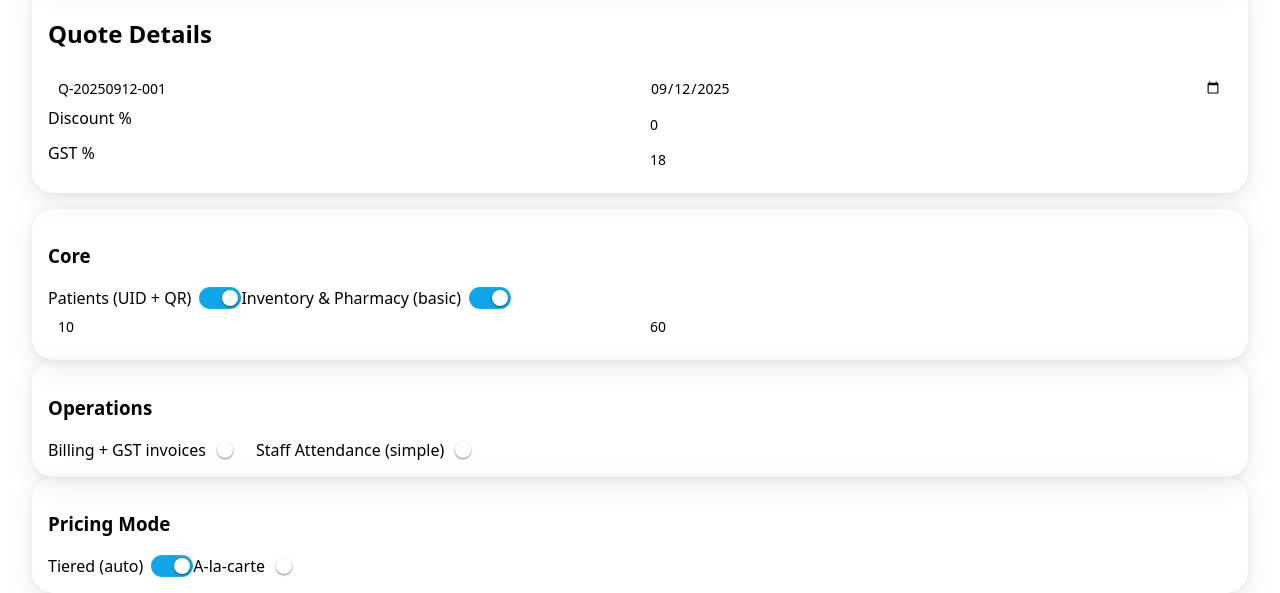
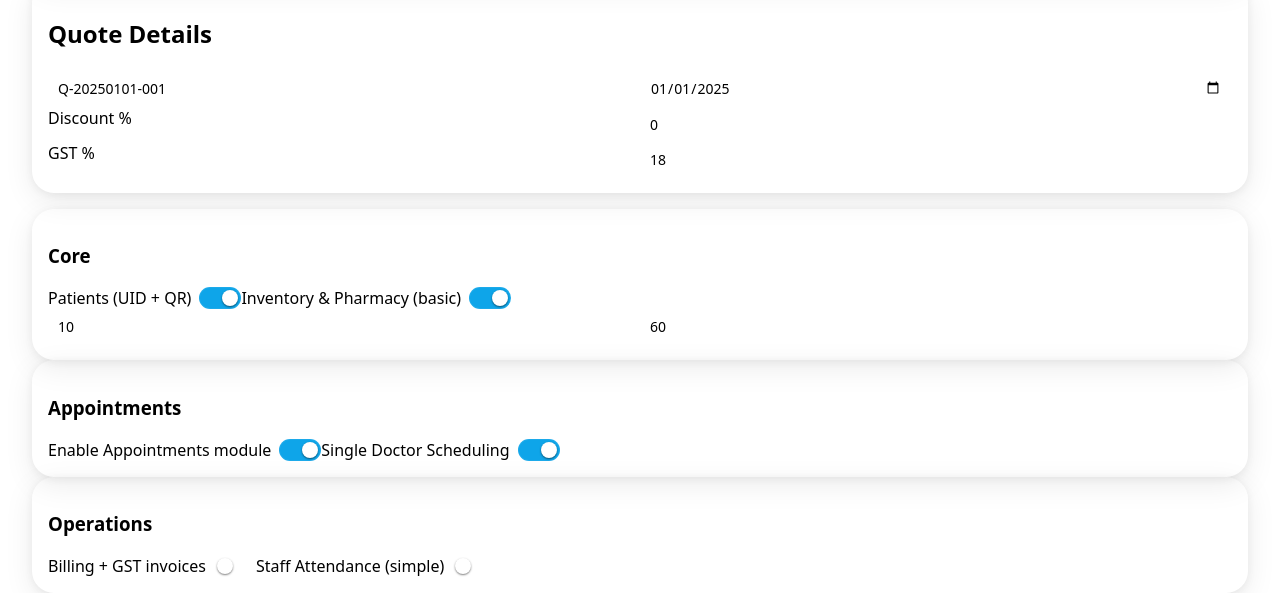
Before and after one commit to warangalonepoint/hospital-erp-configurator, a Next.js app in the folder hospitalerp/: page /configurator in a window 1280 px wide. Shown: the part 359-952 px from the top of the page. Built offline with nearby package versions, Linux system fonts and the light colour scheme.

Commit message:
Update FeatureConfigurator.tsx

```diff
--- a/hospitalerp/components/FeatureConfigurator.tsx
+++ b/hospitalerp/components/FeatureConfigurator.tsx
@@ -1,13 +1,12 @@
 "use client";
 
 import React, { useEffect, useMemo, useRef, useState } from "react";
+import ThemeToggle from "./ThemeToggle";
 
-/* ---------- Client-only number formatter to avoid hydration mismatch ---------- */
+/* ---------- Hydration-safe formatter ---------- */
 function PriceCell({ value }: { value: number }) {
   const [formatted, setFormatted] = useState<string>("");
-  useEffect(() => {
-    setFormatted(value.toLocaleString("en-IN"));
-  }, [value]);
+  useEffect(() => setFormatted(value.toLocaleString("en-IN")), [value]);
   return <span suppressHydrationWarning>{formatted || value}</span>;
 }
 
@@ -17,8 +16,7 @@ type PatientsCfg = { enabled: boolean };
 type InventoryCfg = { enabled: boolean; lowStockThreshold: number; nearExpiryDays: number };
 type BillingCfg = { enabled: boolean; gstPercent: number };
 type StaffCfg = { attendanceSimple: boolean };
-type AppointmentsCfg = { singleDoctor: boolean };
-
+type AppointmentsCfg = { enabled: boolean; singleDoctor: boolean };
 type Config = {
   branding: Branding;
   patients: PatientsCfg;
@@ -30,14 +28,14 @@ type Config = {
   pricingMode: "tiered" | "custom";
 };
 
-/* ---------- Defaults (keep in sync with shell) ---------- */
+/* ---------- Defaults (sync with shell) ---------- */
 const DEFAULT_CONFIG: Config = {
   branding: { clinicName: "Clinic", primaryColor: "#0ea5e9" },
   patients: { enabled: true },
   inventory: { enabled: true, lowStockThreshold: 10, nearExpiryDays: 60 },
   billing: { enabled: false, gstPercent: 18 },
   staff: { attendanceSimple: false },
-  appointments: { singleDoctor: true },
+  appointments: { enabled: true, singleDoctor: true },
   quote: { number: "Q-20250101-001", date: "2025-01-01", discountPct: 0 },
   pricingMode: "tiered",
 };
@@ -51,9 +49,7 @@ function deepMerge<T>(base: T, patch: Partial<T>): T {
   }
   return out as T;
 }
-function b64(json: any) {
-  return encodeURIComponent(btoa(typeof json === "string" ? json : JSON.stringify(json)));
-}
+const b64 = (json: any) => encodeURIComponent(btoa(typeof json === "string" ? json : JSON.stringify(json)));
 function useStableNowISO() {
   const ref = useRef<string>();
   if (!ref.current) ref.current = new Date().toISOString();
@@ -63,10 +59,9 @@ function useStableQuoteNumber(prefix = "Q") {
   const ref = useRef<string>();
   if (!ref.current) {
     const d = new Date();
-    const y = d.getFullYear();
-    const m = String(d.getMonth() + 1).padStart(2, "0");
-    const dd = String(d.getDate()).padStart(2, "0");
-    ref.current = `${prefix}-${y}${m}${dd}-001`;
+    ref.current = `${prefix}-${d.getFullYear()}${String(d.getMonth() + 1).padStart(2, "0")}${String(
+      d.getDate()
+    ).padStart(2, "0")}-001`;
   }
   return ref.current;
 }
@@ -76,21 +71,16 @@ export default function FeatureConfigurator() {
   const nowISO = useStableNowISO();
   const defaultQuote = useStableQuoteNumber();
 
-  // 1) Load config from localStorage on first render (client)
+  // load once from localStorage and seed sensible defaults
   const [cfg, setCfg] = useState<Config>(() => {
     try {
       const raw = localStorage.getItem("erpConfig");
-      if (!raw) {
-        // first boot: stamp date + quote
-        const seeded = deepMerge(DEFAULT_CONFIG, {
-          quote: { number: defaultQuote, date: nowISO.slice(0, 10) },
-        });
-        localStorage.setItem("erpConfig", JSON.stringify(seeded));
-        return seeded;
-      }
-      const parsed = JSON.parse(raw);
-      // merge with defaults so new keys appear without nuking user data
-      return deepMerge(DEFAULT_CONFIG, parsed);
+      const parsed = raw ? JSON.parse(raw) : {};
+      const merged = deepMerge(DEFAULT_CONFIG, parsed);
+      if (!merged.quote?.number) merged.quote.number = defaultQuote;
+      if (!merged.quote?.date) merged.quote.date = nowISO.slice(0, 10);
+      localStorage.setItem("erpConfig", JSON.stringify(merged));
+      return merged;
     } catch {
       const seeded = deepMerge(DEFAULT_CONFIG, { quote: { number: defaultQuote, date: nowISO.slice(0, 10) } });
       localStorage.setItem("erpConfig", JSON.stringify(seeded));
@@ -98,21 +88,21 @@ export default function FeatureConfigurator() {
     }
   });
 
-  // 2) Persist any change
+  // persist & live-tint brand color
   useEffect(() => {
     localStorage.setItem("erpConfig", JSON.stringify(cfg));
-    // also push brand color into CSS var so the whole UI tints live
     if (cfg.branding?.primaryColor) {
       document.documentElement.style.setProperty("--prim", cfg.branding.primaryColor);
     }
   }, [cfg]);
 
-  // 3) Pricing math (simple)
-  const basePrice = 59999; // clinic base
+  // pricing calc (simple)
+  const basePrice = 59999;
   const addons = useMemo(() => {
     let n = 0;
     if (cfg.billing.enabled) n += 3000;
     if (cfg.staff.attendanceSimple) n += 2000;
+    // appointments currently included in base; price later if needed
     return n;
   }, [cfg.billing.enabled, cfg.staff.attendanceSimple]);
 
@@ -141,9 +131,8 @@ export default function FeatureConfigurator() {
     [cfg]
   );
 
-  // 4) Actions
   const copyShellLink = async () => {
-    const url = `${location.origin}/nav.html?cfg=${b64(cfg)}&page=patients.html`;
+    const url = `${location.origin}/nav.html?cfg=${b64(cfg)}&page=home.html`;
     await navigator.clipboard.writeText(url);
     alert("Shell link copied ✅");
   };
@@ -160,11 +149,13 @@ export default function FeatureConfigurator() {
 
   return (
     <div className="page safe-bottom">
-      {/* Topbar */}
       <div className="topbar">
         <div style={{ fontWeight: 800 }}>🏥 Hospital ERP — Configurator</div>
         <div style={{ flex: 1 }} />
-        <button className="btn-pill" onClick={copyShellLink}>Share Shell Link</button>
+        <ThemeToggle />
+        <button className="btn-pill" onClick={copyShellLink} style={{ marginLeft: 8 }}>
+          Share Shell Link
+        </button>
         <button className="btn-pill" onClick={downloadJson}>Download JSON</button>
       </div>
 
@@ -197,7 +188,9 @@ export default function FeatureConfigurator() {
             />
           </div>
           <div className="grid grid-cols-2 gap-3">
-            <label className="text-sm" style={{ color: "var(--text-muted)" }}>Primary Color</label>
+            <label className="text-sm" style={{ color: "var(--text-muted)" }}>
+              Primary Color
+            </label>
             <input
               type="color"
               className="h-10 w-20"
@@ -222,23 +215,23 @@ export default function FeatureConfigurator() {
             />
           </div>
           <div className="grid grid-cols-2 gap-3">
-            <label className="text-sm" style={{ color: "var(--text-muted)" }}>Discount %</label>
+            <label className="text-sm" style={{ color: "var(--text-muted)" }}>
+              Discount %
+            </label>
             <input
               type="number"
               value={cfg.quote.discountPct}
-              onChange={(e) =>
-                setCfg((c) => deepMerge(c, { quote: { discountPct: Number(e.target.value || 0) } }))
-              }
+              onChange={(e) => setCfg((c) => deepMerge(c, { quote: { discountPct: Number(e.target.value || 0) } }))}
             />
           </div>
           <div className="grid grid-cols-2 gap-3">
-            <label className="text-sm" style={{ color: "var(--text-muted)" }}>GST %</label>
+            <label className="text-sm" style={{ color: "var(--text-muted)" }}>
+              GST %
+            </label>
             <input
               type="number"
               value={cfg.billing.gstPercent}
-              onChange={(e) =>
-                setCfg((c) => deepMerge(c, { billing: { gstPercent: Number(e.target.value || 0) } }))
-              }
+              onChange={(e) => setCfg((c) => deepMerge(c, { billing: { gstPercent: Number(e.target.value || 0) } }))}
             />
           </div>
         </div>
@@ -259,6 +252,7 @@ export default function FeatureConfigurator() {
               <span className="knob" />
             </span>
           </label>
+
           <label className="flex items-center justify-between gap-4">
             <span>Inventory & Pharmacy (basic)</span>
             <span className="switch">
@@ -278,21 +272,45 @@ export default function FeatureConfigurator() {
                 placeholder="Low stock threshold"
                 value={cfg.inventory.lowStockThreshold}
                 onChange={(e) =>
-                  setCfg((c) =>
-                    deepMerge(c, { inventory: { lowStockThreshold: Number(e.target.value || 0) } })
-                  )
+                  setCfg((c) => deepMerge(c, { inventory: { lowStockThreshold: Number(e.target.value || 0) } }))
                 }
               />
               <input
                 type="number"
                 placeholder="Near expiry days"
                 value={cfg.inventory.nearExpiryDays}
-                onChange={(e) =>
-                  setCfg((c) => deepMerge(c, { inventory: { nearExpiryDays: Number(e.target.value || 0) } }))
-                }
+                onChange={(e) => setCfg((c) => deepMerge(c, { inventory: { nearExpiryDays: Number(e.target.value || 0) } }))}
               />
             </div>
           )}
+        </div>
+
+        <div className="card space-y-3">
+          <h3 className="font-semibold">Appointments</h3>
+          <label className="flex items-center justify-between gap-4">
+            <span>Enable Appointments module</span>
+            <span className="switch">
+              <input
+                type="checkbox"
+                checked={cfg.appointments.enabled}
+                onChange={(e) =>
+                  setCfg((c) => deepMerge(c, { appointments: { enabled: e.target.checked, singleDoctor: true } }))
+                }
+              />
+              <span className="knob" />
+            </span>
+          </label>
+          <label className="flex items-center justify-between gap-4">
+            <span>Single Doctor Scheduling</span>
+            <span className="switch">
+              <input
+                type="checkbox"
+                checked={cfg.appointments.singleDoctor}
+                onChange={(e) => setCfg((c) => deepMerge(c, { appointments: { singleDoctor: e.target.checked } }))}
+              />
+              <span className="knob" />
+            </span>
+          </label>
         </div>
 
         <div className="card space-y-3">
@@ -320,35 +338,9 @@ export default function FeatureConfigurator() {
             </span>
           </label>
         </div>
-
-        <div className="card space-y-3">
-          <h3 className="font-semibold">Pricing Mode</h3>
-          <label className="flex items-center justify-between gap-4">
-            <span>Tiered (auto)</span>
-            <span className="switch">
-              <input
-                type="checkbox"
-                checked={cfg.pricingMode === "tiered"}
-                onChange={(e) => setCfg((c) => ({ ...c, pricingMode: e.target.checked ? "tiered" : "custom" }))}
-              />
-              <span className="knob" />
-            </span>
-          </label>
-          <label className="flex items-center justify-between gap-4">
-            <span>A-la-carte</span>
-            <span className="switch">
-              <input
-                type="checkbox"
-                checked={cfg.pricingMode === "custom"}
-                onChange={(e) => setCfg((c) => ({ ...c, pricingMode: e.target.checked ? "custom" : "tiered" }))}
-              />
-              <span className="knob" />
-            </span>
-          </label>
-        </div>
       </div>
 
-      {/* Price Summary */}
+      {/* Pricing */}
       <div className="card" style={{ marginTop: 16 }}>
         <h3 className="font-semibold mb-2">Price Summary</h3>
         <div className="grid md:grid-cols-5 gap-3">
@@ -356,11 +348,13 @@ export default function FeatureConfigurator() {
           <div>Add-ons: ₹<PriceCell value={addons} /></div>
           <div>Discount: ₹<PriceCell value={discount} /></div>
           <div>GST: ₹<PriceCell value={gst} /></div>
-          <div><b>Total: ₹<PriceCell value={total} /></b></div>
+          <div>
+            <b>Total: ₹<PriceCell value={total} /></b>
+          </div>
         </div>
       </div>
 
-      {/* JSON Preview (client-only text; safe) */}
+      {/* JSON */}
       <div className="card" style={{ marginTop: 16 }}>
         <h3 className="font-semibold mb-2">Config JSON</h3>
         <pre className="text-xs overflow-auto" suppressHydrationWarning>
```
